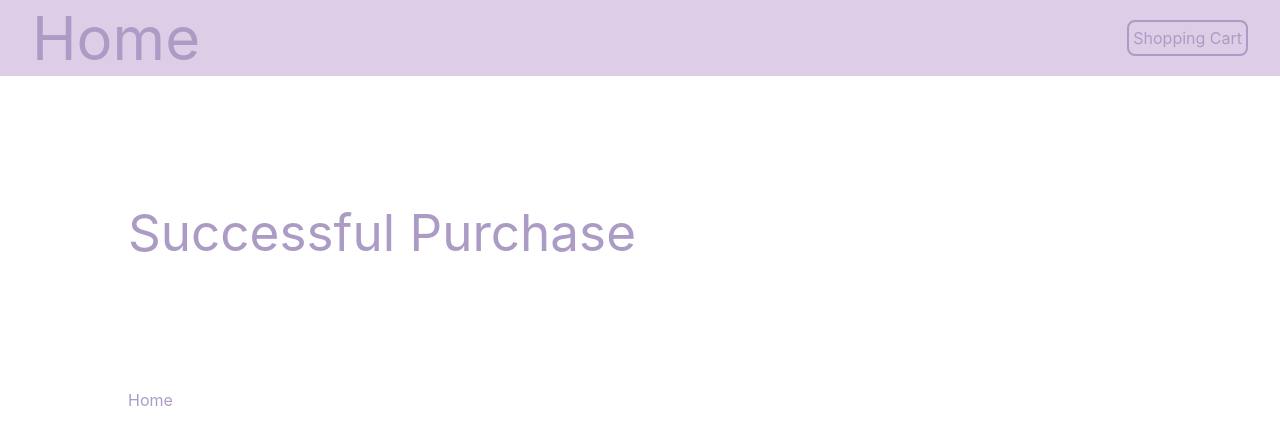
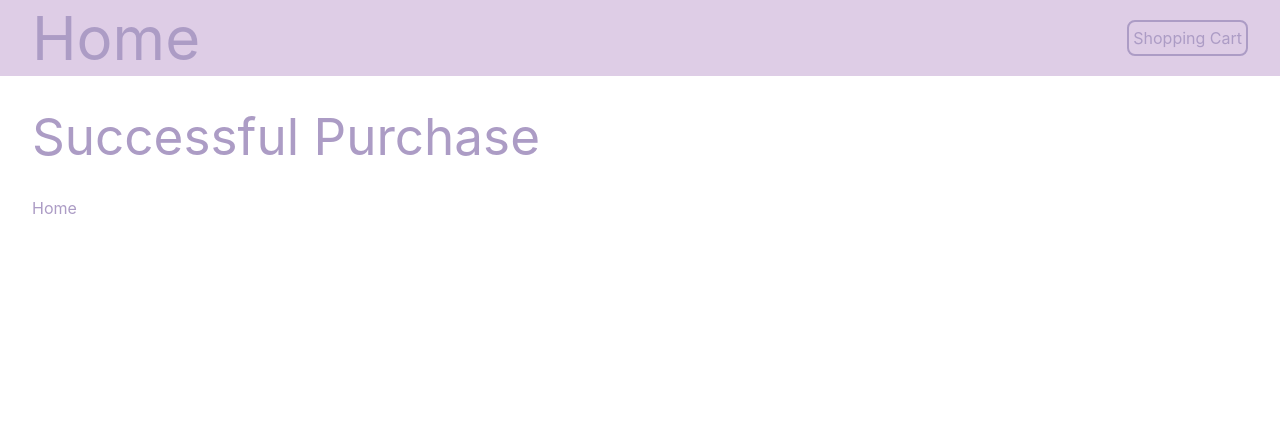
Before and after one commit to emesefedev/shopping-cart-react, a React (Vite) app: page /success in a window 1280 px wide. Shown: the top 444 px of the page. Built offline with nearby package versions, Linux system fonts and the light colour scheme.

Commit message:
everything styled with tailwind

```diff
--- a/src/CheckOrder.jsx
+++ b/src/CheckOrder.jsx
@@ -3,8 +3,8 @@ import { Link } from "react-router-dom";
 export default function CheckOrder() {
 
   return (
-    <div className="p-32">
-      <h1 className="mb-32">Check Order</h1>
+    <div className="p-8">
+      <h1 className="mb-8">Check Order</h1>
       <Link to="/success">Successful Purchasse</Link>
     </div>
   )
--- a/src/ErrorPage.jsx
+++ b/src/ErrorPage.jsx
@@ -3,7 +3,7 @@ import { Link } from "react-router-dom";
 export default function ErrorPage() {
 
   return (
-    <div>
+    <div className="p-8">
       <h1>Oh no, this route does not exist!</h1>
       <Link to="/">
         You can go back to the home page by clicking here, though!
--- a/src/Home.jsx
+++ b/src/Home.jsx
@@ -10,7 +10,7 @@ export default function Home() {
 
   return (
     <div className="p-8">
-      <h1>Products</h1>
+      <h1 className="mb-8">Products</h1>
 
       <div className="grid gap-8 grid-rows-2 grid-cols-[repeat(auto-fit,_minmax(300px,_1fr))]">
         {availableProducts.map(it => (
--- a/src/ShoppingCart.jsx
+++ b/src/ShoppingCart.jsx
@@ -12,7 +12,7 @@ export default function ShoppingCart() {
 
   return (
     <div className="p-8">
-      <h1>Shopping Cart</h1>
+      <h1 className="mb-8">Shopping Cart</h1>
         <div className="flex flex-col gap-5">
           {hasProducts
             ? <>
--- a/src/SuccessfulPurchase.jsx
+++ b/src/SuccessfulPurchase.jsx
@@ -3,8 +3,8 @@ import { Link } from "react-router-dom";
 export default function SuccessfulPurchase() {
 
     return (
-      <div className="p-32">
-        <h1 className="mb-32">Successful Purchase</h1>
+      <div className="p-8">
+        <h1 className="mb-8">Successful Purchase</h1>
         <Link to="/">Home</Link>
       </div>
     )
```
